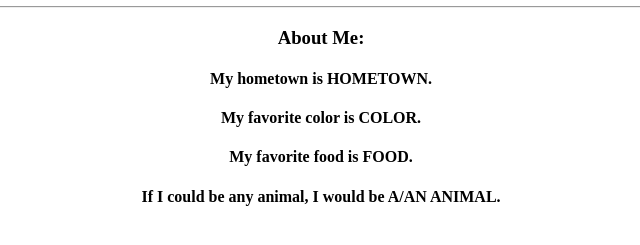
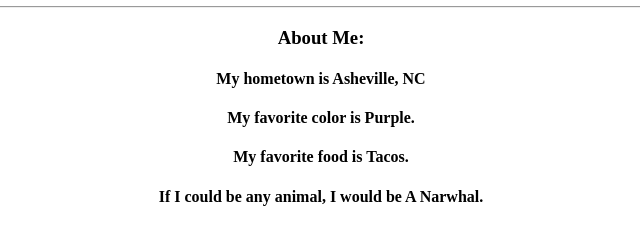
Before and after one commit to Kmann95/my-profile, a plain HTML site: page index.html in a window 1280 px wide. Shown: the part 121-366 px from the top of the page, without its empty margins (319-959 px from the left). Drawn offline with Linux system fonts and the light colour scheme.

Commit message:
Updated needed information

```diff
--- a/index.html
+++ b/index.html
@@ -11,10 +11,10 @@
                 <h2>Software Developer</h2>
                 <hr>
                 <h3>About Me:</h3>
-                    <h4>My hometown is HOMETOWN.</h4>
-                    <h4>My favorite color is COLOR.</h4>
-                    <h4>My favorite food is FOOD.</h4>
-                    <h4>If I could be any animal, I would be A/AN ANIMAL.</h4>
+                    <h4>My hometown is Asheville, NC</h4>
+                    <h4>My favorite color is Purple.</h4>
+                    <h4>My favorite food is Tacos.</h4>
+                    <h4>If I could be any animal, I would be A Narwhal.</h4>
             </div>
           </body>
         </html>
```
